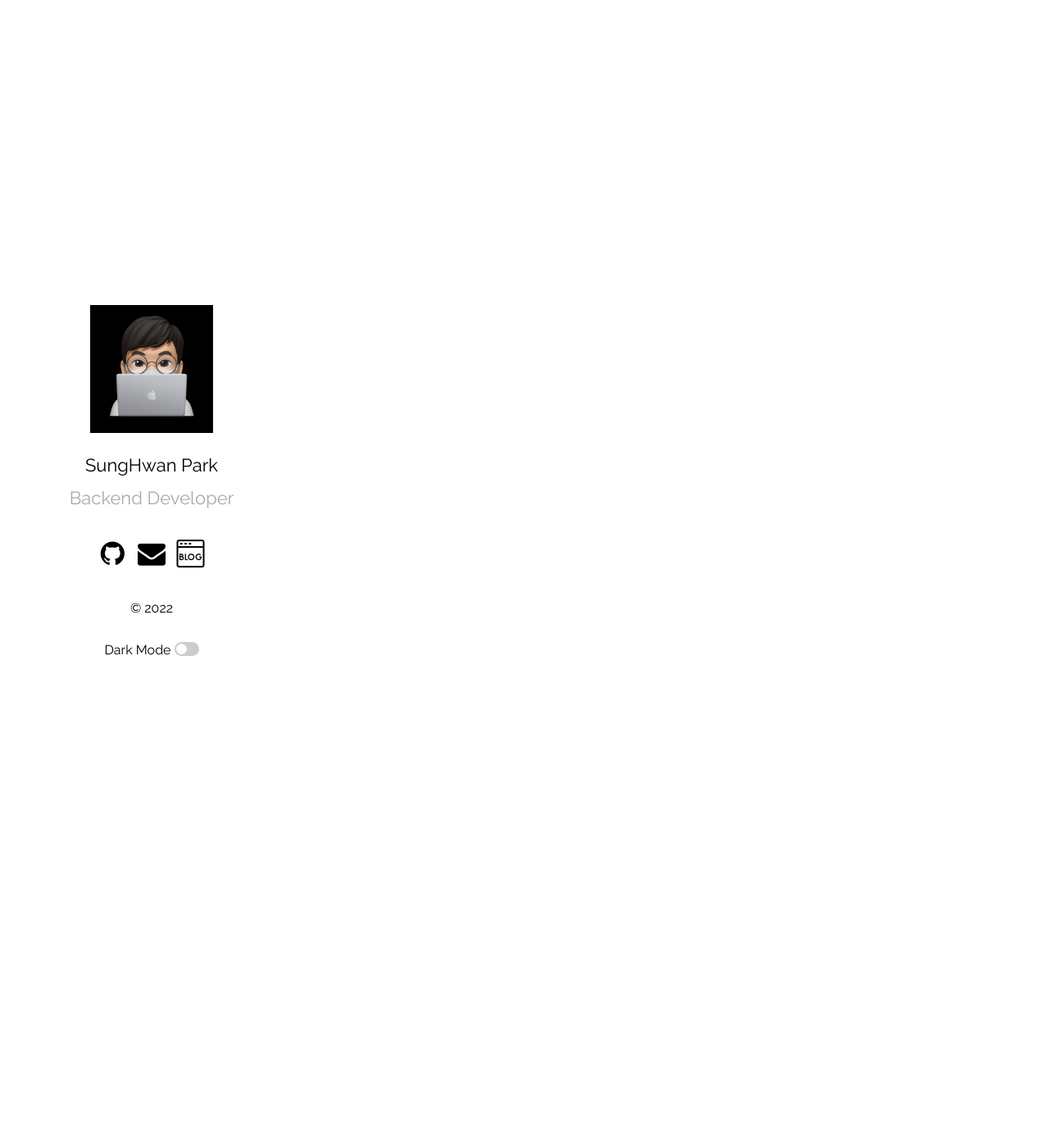
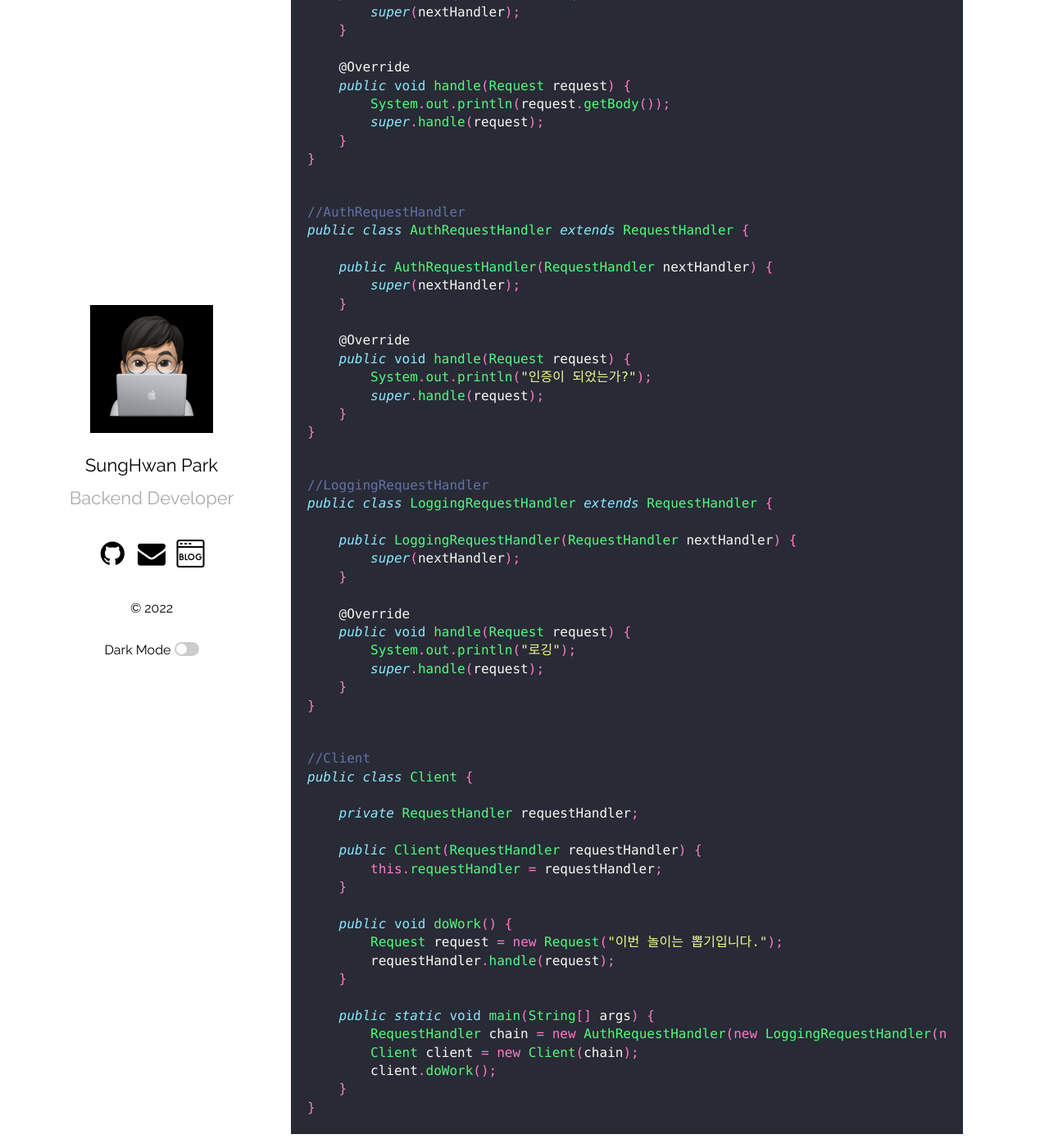
Before and after one commit to mrpark219/TIL, a Jekyll site: the page built from _posts/2022-05-01-5월TIL.markdown, in a window 1280 px wide and 1400 px high, scrolled down 2663 px. Shown: the whole window at 82% size. Built offline with Jekyll 4.4.1, drawn with Linux system fonts in a browser that asks for light colours; comment, search, counter and statistics services are not loaded; some of the changed text lies outside the part shown.

Commit message:
feat: 2022-05-05 TIL 추가

````diff
--- a/_posts/2022-05-01-5월TIL.markdown
+++ b/_posts/2022-05-01-5월TIL.markdown
@@ -90,3 +90,99 @@ public class Client {
 
 **책임 연쇄(Chain-of-Responsibility) 패턴: 요청을 보내는 쪽(sender)과 요청을 처리하는 쪽(receiver)을 분리하는 패턴<br/>
 핸들러 체인을 사용해서 요청을 처리한다.**
+
+---
+
+### 5/5(목)
+
+코딩으로 학습하는 GoF의 디자인 패턴 - 책임 연쇄 패턴 2부<br/>
+패턴 적용
+
+```java
+//RequestHandler
+public abstract class RequestHandler {
+
+    private RequestHandler nextHandler;
+
+    public RequestHandler(RequestHandler nextHandler) {
+        this.nextHandler = nextHandler;
+    }
+
+    public void handle(Request request) {
+        if (nextHandler != null) {
+            nextHandler.handle(request);
+        }
+    }
+}
+```
+
+```java
+//PrintRequestHandler
+public class PrintRequestHandler extends RequestHandler {
+
+    public PrintRequestHandler(RequestHandler nextHandler) {
+        super(nextHandler);
+    }
+
+    @Override
+    public void handle(Request request) {
+        System.out.println(request.getBody());
+        super.handle(request);
+    }
+}
+```
+
+```java
+//AuthRequestHandler
+public class AuthRequestHandler extends RequestHandler {
+
+    public AuthRequestHandler(RequestHandler nextHandler) {
+        super(nextHandler);
+    }
+
+    @Override
+    public void handle(Request request) {
+        System.out.println("인증이 되었는가?");
+        super.handle(request);
+    }
+}
+```
+
+```java
+//LoggingRequestHandler
+public class LoggingRequestHandler extends RequestHandler {
+
+    public LoggingRequestHandler(RequestHandler nextHandler) {
+        super(nextHandler);
+    }
+
+    @Override
+    public void handle(Request request) {
+        System.out.println("로깅");
+        super.handle(request);
+    }
+}
+```
+
+```java
+//Client
+public class Client {
+
+    private RequestHandler requestHandler;
+
+    public Client(RequestHandler requestHandler) {
+        this.requestHandler = requestHandler;
+    }
+
+    public void doWork() {
+        Request request = new Request("이번 놀이는 뽑기입니다.");
+        requestHandler.handle(request);
+    }
+
+    public static void main(String[] args) {
+        RequestHandler chain = new AuthRequestHandler(new LoggingRequestHandler(new PrintRequestHandler(null)));
+        Client client = new Client(chain);
+        client.doWork();
+    }
+}
+```
````
